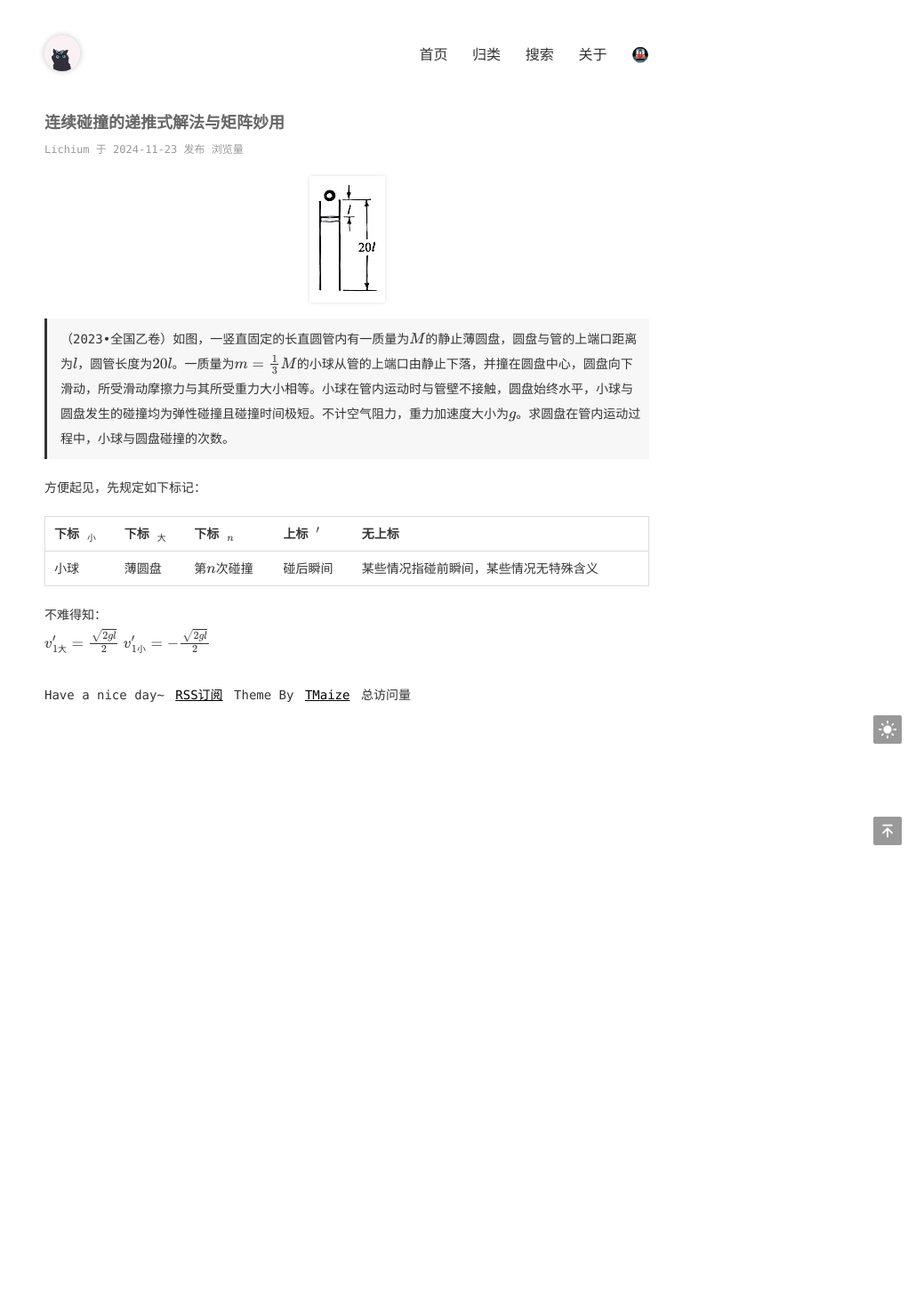
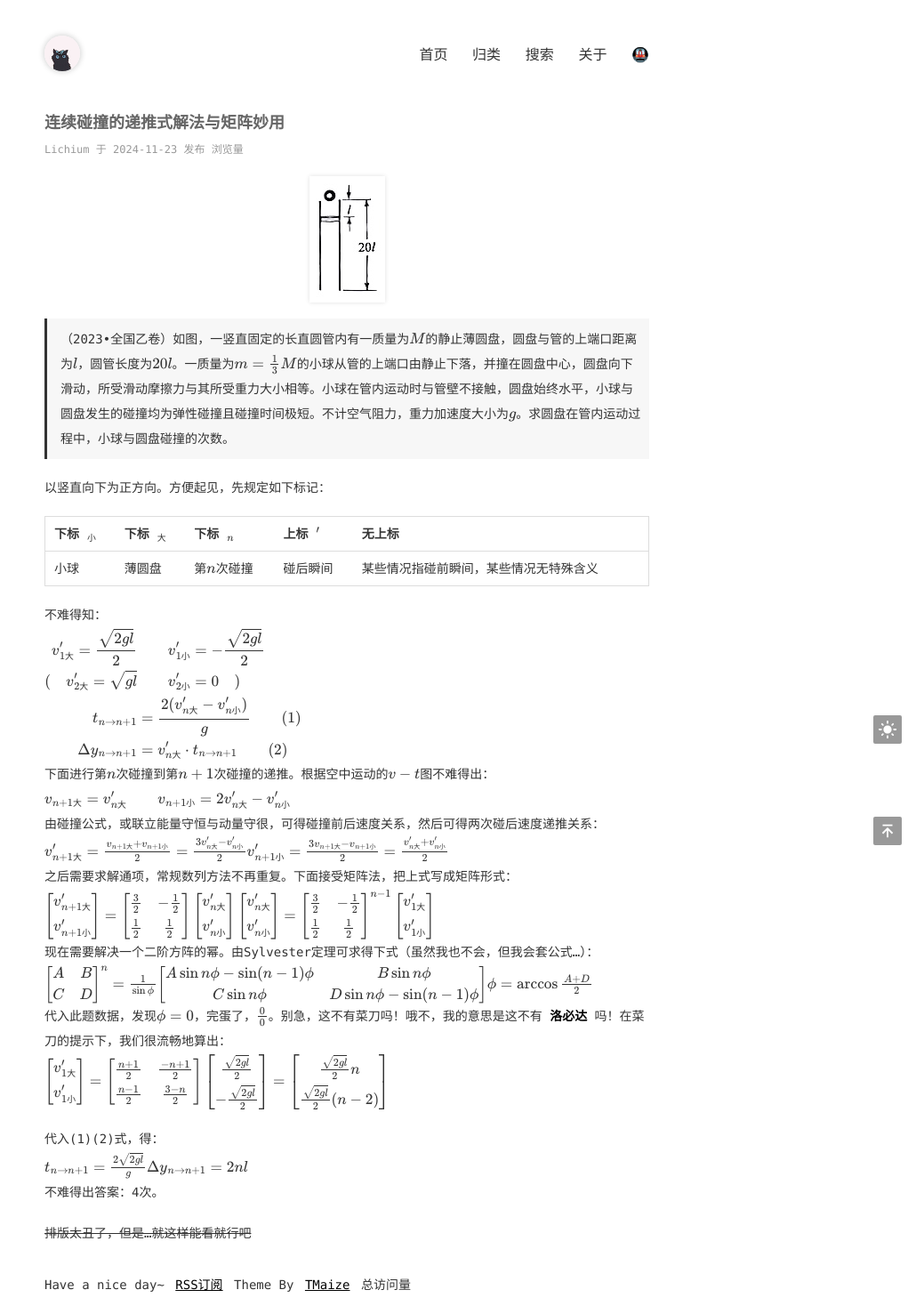
Before and after one commit to lichium/lichium.github.io, a Jekyll site: the page built from _posts/2024-11-23-连续碰撞的递推式解法与矩阵妙用.md, in a window 1280 px wide. Shown: the whole page at 89% size, without its empty margins (250-1280 px from the left). Built offline with Jekyll 4.4.1, drawn with Linux system fonts in a browser that asks for light colours; formulas are drawn with MathJax 3; comment, search, counter and statistics services are not loaded; before the commit the page ends 900 px from its top, so only the background shows below that.

Commit message:
[PUBLISHER] Merge #18

```diff
--- a/_posts/2024-11-23-连续碰撞的递推式解法与矩阵妙用.md
+++ b/_posts/2024-11-23-连续碰撞的递推式解法与矩阵妙用.md
@@ -10,7 +10,7 @@ categories:
 
 > （2023•全国乙卷）如图，一竖直固定的长直圆管内有一质量为$M$的静止薄圆盘，圆盘与管的上端口距离为$l$，圆管长度为$20l$。一质量为$m=\frac{1}{3}M$的小球从管的上端口由静止下落，并撞在圆盘中心，圆盘向下滑动，所受滑动摩擦力与其所受重力大小相等。小球在管内运动时与管壁不接触，圆盘始终水平，小球与圆盘发生的碰撞均为弹性碰撞且碰撞时间极短。不计空气阻力，重力加速度大小为$g$。求圆盘在管内运动过程中，小球与圆盘碰撞的次数。
 
-方便起见，先规定如下标记：
+以竖直向下为正方向。方便起见，先规定如下标记：
 
 | 下标 $_小$ | 下标 $_大$ | 下标 $_n$ | 上标 $'$ | 无上标                 |
 | ------- | ------- | ------- | ------ | ------------------- |
@@ -18,6 +18,91 @@ categories:
 
 不难得知：
 $$
-v_{1大}'=\frac{\sqrt{ 2gl }}{2}\
-v_{1小}'=-\frac{\sqrt{ 2gl }}{2}
+\begin{align}
+v_{1大}'=\frac{\sqrt{ 2gl }}{2} &\qquad v_{1小}'=-\frac{\sqrt{ 2gl }}{2}\\
+(\quad v_{2大}'=\sqrt{ gl } &\qquad v_{2小}'=0 \quad)\\
+t_{n\rightarrow n+1}&=\frac{2(v_{n大}'-v_{n小}')}{g}\qquad (1)\\
+\Delta y_{n\rightarrow n+1}&=v_{n大}'\cdot t_{n\rightarrow n+1}\qquad (2)
+\end{align}
 $$
+下面进行第$n$次碰撞到第$n+1$次碰撞的递推。根据空中运动的$v-t$图不难得出：
+$$
+v_{n+1大}=v_{n大}' \qquad v_{n+1小}=2v_{n大}'-v_{n小}'
+$$
+由碰撞公式，或联立能量守恒与动量守很，可得碰撞前后速度关系，然后可得两次碰后速度递推关系：
+$$
+v_{n+1大}'=\frac{v_{n+1大}+v_{n+1小}}{2}=\frac{3v_{n大}'-v_{n小}'}{2}\\
+v_{n+1小}'=\frac{3v_{n+1大}-v_{n+1小}}{2}=\frac{v_{n大}'+v_{n小}'}{2}
+$$
+之后需要求解通项，常规数列方法不再重复。下面接受矩阵法，把上式写成矩阵形式：
+$$
+\left[\begin{matrix}
+v_{n+1大}'\\
+v_{n+1小}'
+\end{matrix}\right]
+=
+\left[\begin{matrix}
+\frac{3}{2} & -\frac{1}{2}\\
+\frac{1}{2} & \frac{1}{2}
+\end{matrix}\right]
+\left[\begin{matrix}
+v_{n大}'\\
+v_{n小}'
+\end{matrix}\right]
+\\
+\left[\begin{matrix}
+v_{n大}'\\
+v_{n小}'
+\end{matrix}\right]
+=
+\left[\begin{matrix}
+\frac{3}{2} & -\frac{1}{2}\\
+\frac{1}{2} & \frac{1}{2}
+\end{matrix}\right]^{n-1}
+\left[\begin{matrix}
+v_{1大}'\\
+v_{1小}'
+\end{matrix}\right]
+$$
+现在需要解决一个二阶方阵的幂。由Sylvester定理可求得下式（虽然我也不会，但我会套公式…）：
+$$
+\left[\begin{matrix}
+A&B\\C&D
+\end{matrix}\right]^{n}
+=
+\frac{1}{\sin \phi}\left[\begin{matrix}
+A\sin n\phi-\sin(n-1)\phi & B\sin n\phi\\
+C\sin n\phi & D\sin n\phi-\sin(n-1)\phi
+\end{matrix}\right]\\
+\phi=\arccos\frac{A+D}{2}
+$$
+代入此题数据，发现$\phi=0$，完蛋了，$\frac{0}{0}$。别急，这不有菜刀吗！哦不，我的意思是这不有 **洛必达** 吗！在菜刀的提示下，我们很流畅地算出：
+$$
+\left[\begin{matrix}
+v_{1大}'\\
+v_{1小}'
+\end{matrix}\right]
+=
+\left[\begin{matrix}
+\frac{n+1}{2} & \frac{-n+1}{2}\\
+\frac{n-1}{2} & \frac{3-n}{2}
+\end{matrix}\right]
+\left[\begin{matrix}
+\frac{\sqrt{ 2gl }}{2}\\
+-\frac{\sqrt{ 2gl }}{2}
+\end{matrix}\right]
+=
+\left[\begin{matrix}
+\frac{\sqrt{ 2gl }}{2}n\\
+\frac{\sqrt{ 2gl }}{2}(n-2)
+\end{matrix}\right]
+$$
+
+代入(1)(2)式，得：
+$$
+t_{n\rightarrow n+1}=\frac{2\sqrt{ 2gl }}{g}\\
+\Delta y_{n\rightarrow n+1}=2nl
+$$
+不难得出答案：4次。
+
+~~排版太丑了，但是…就这样能看就行吧~~
```
